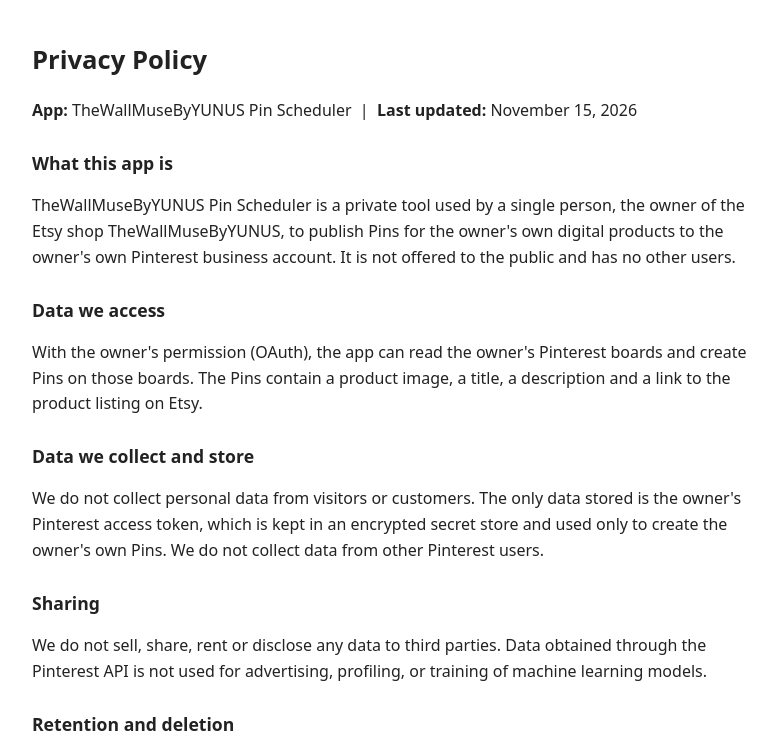
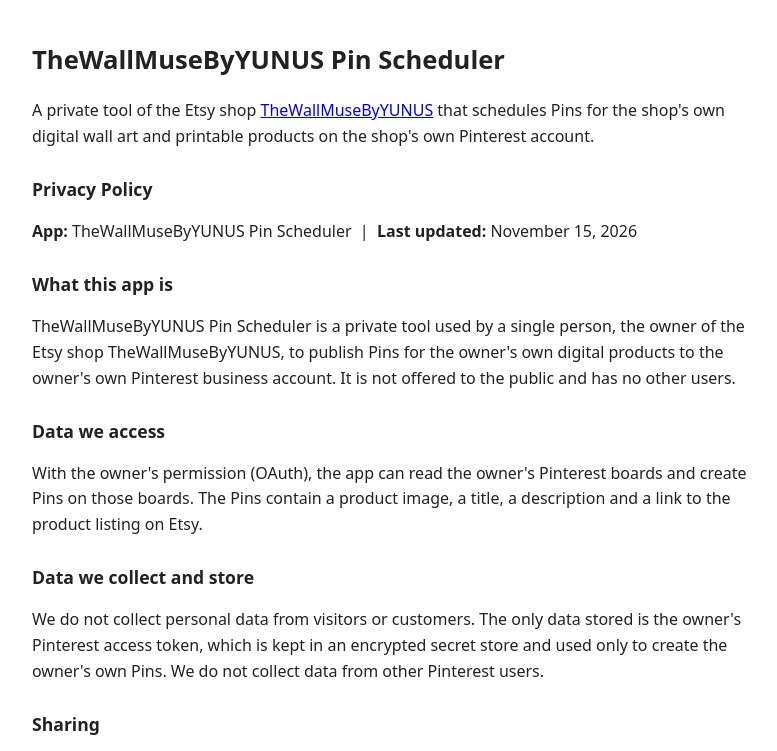
Before and after one commit to yunuskucukoglu2-cell/TheWallMuseByYUNUS-privacy, a plain HTML site: page index.html in a window 1280 px wide. Shown: the top 751 px of the page, without its empty margins (248-1025 px from the left). Drawn offline with Linux system fonts and the light colour scheme.

Commit message:
about section

```diff
--- a/index.html
+++ b/index.html
@@ -3,7 +3,9 @@
 <title>Privacy Policy - TheWallMuseByYUNUS Pin Scheduler</title>
 <style>body{font-family:system-ui,sans-serif;max-width:720px;margin:40px auto;padding:0 16px;line-height:1.6;color:#222}h1{font-size:1.6rem}h2{font-size:1.1rem;margin-top:1.6rem}</style></head>
 <body>
-<h1>Privacy Policy</h1>
+<h1>TheWallMuseByYUNUS Pin Scheduler</h1>
+<p>A private tool of the Etsy shop <a href="https://www.etsy.com/shop/TheWallMuseByYUNUS">TheWallMuseByYUNUS</a> that schedules Pins for the shop's own digital wall art and printable products on the shop's own Pinterest account.</p>
+<h2 id="privacy">Privacy Policy</h2>
 <p><strong>App:</strong> TheWallMuseByYUNUS Pin Scheduler &nbsp;|&nbsp; <strong>Last updated:</strong> November 15, 2026</p>
 
 <h2>What this app is</h2>
```
